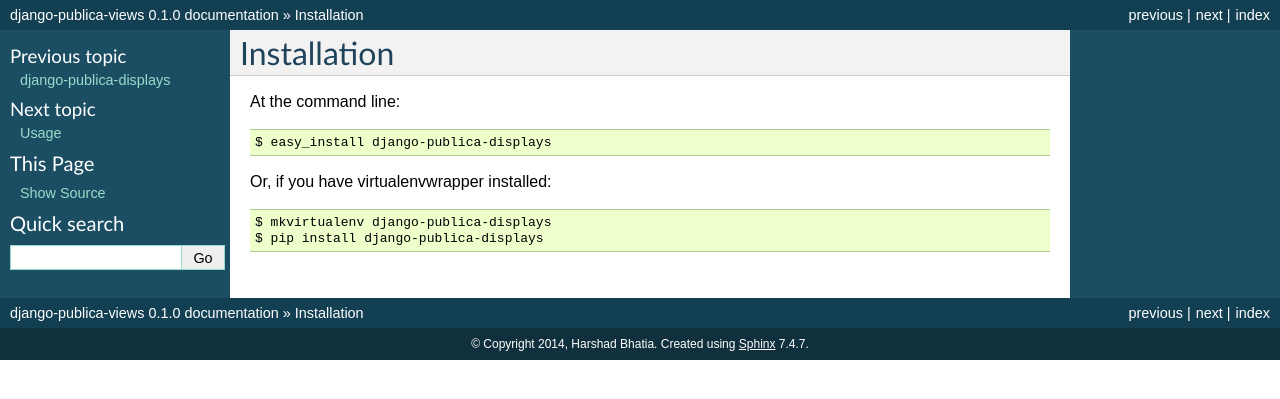
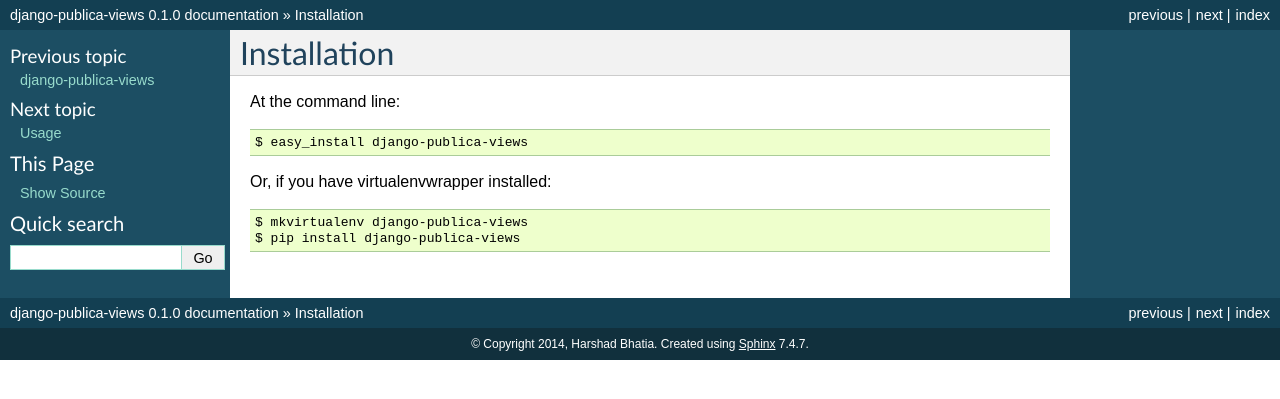
Before and after one commit to publica-io/django-publica-displays, a Sphinx documentation site: the page built from docs/installation.rst, in a window 1280 px wide. Shown: the top 399 px of the page. Built offline with Sphinx 7.4.7, drawn with Linux system fonts in a browser that asks for light colours.

Commit message:
Renamed display to view

```diff
--- a/docs/conf.py
+++ b/docs/conf.py
@@ -11,7 +11,8 @@
 # All configuration values have a default; values that are commented out
 # serve to show the default.
 
-import sys, os
+import sys
+import os
 
 # If extensions (or modules to document with autodoc) are in another directory,
 # add these directories to sys.path here. If the directory is relative to the
@@ -173,7 +174,7 @@
 #html_file_suffix = None
 
 # Output file base name for HTML help builder.
-htmlhelp_basename = 'django-publica-displaysdoc'
+htmlhelp_basename = 'django-publica-viewsdoc'
 
 
 # -- Options for LaTeX output --------------------------------------------------
--- a/docs/index.rst
+++ b/docs/index.rst
@@ -3,7 +3,7 @@
    You can adapt this file completely to your liking, but it should at least
    contain the root `toctree` directive.
 
-Welcome to django-publica-displays's documentation!
+Welcome to django-publica-views's documentation!
 =================================================================
 
 Contents:
--- a/docs/installation.rst
+++ b/docs/installation.rst
@@ -4,9 +4,9 @@
 
 At the command line::
 
-    $ easy_install django-publica-displays
+    $ easy_install django-publica-views
 
 Or, if you have virtualenvwrapper installed::
 
-    $ mkvirtualenv django-publica-displays
-    $ pip install django-publica-displays
+    $ mkvirtualenv django-publica-views
+    $ pip install django-publica-views
--- a/docs/usage.rst
+++ b/docs/usage.rst
@@ -2,6 +2,6 @@
 Usage
 ========
 
-To use django-publica-displays in a project::
+To use django-publica-views in a project::
 
-    import django-publica-displays
+    import django-publica-views
```
Also changed, not shown: CONTRIBUTING.rst (+12 -12 lines), README.rst (+11 -11 lines), requirements.txt (+6 -6 lines), 12 other files.
